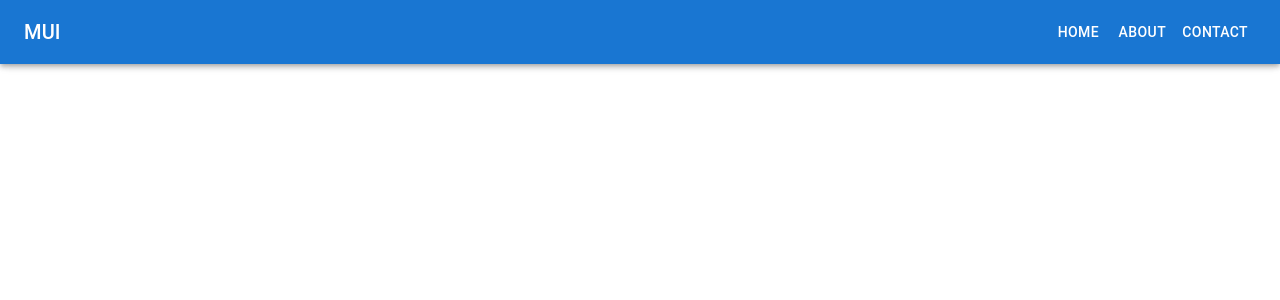
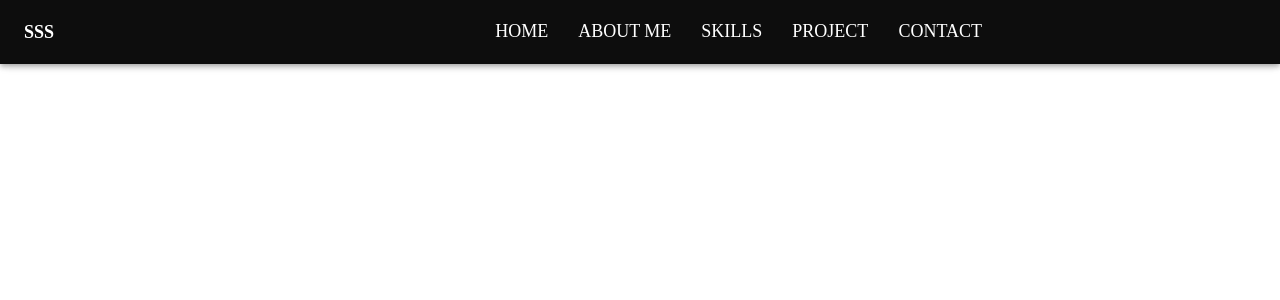
Before and after one commit to shubh435/shubh435.github.io, a React (Create React App) app: page / in a window 1280 px wide. Shown: the top 300 px of the page. Built offline with nearby package versions, Linux system fonts and the light colour scheme.

Commit message:
created and implemented custom theme

```diff
--- a/src/App.css
+++ b/src/App.css
@@ -1,38 +1 @@
-.App {
-  text-align: center;
-}
-
-.App-logo {
-  height: 40vmin;
-  pointer-events: none;
-}
-
-@media (prefers-reduced-motion: no-preference) {
-  .App-logo {
-    animation: App-logo-spin infinite 20s linear;
-  }
-}
-
-.App-header {
-  background-color: #282c34;
-  min-height: 100vh;
-  display: flex;
-  flex-direction: column;
-  align-items: center;
-  justify-content: center;
-  font-size: calc(10px + 2vmin);
-  color: white;
-}
-
-.App-link {
-  color: #61dafb;
-}
-
-@keyframes App-logo-spin {
-  from {
-    transform: rotate(0deg);
-  }
-  to {
-    transform: rotate(360deg);
-  }
-}
+@import url('https://fonts.googleapis.com/css2?family=Domine:wght@400;500;600;700&display=swap');
--- a/src/App.tsx
+++ b/src/App.tsx
@@ -1,12 +1,16 @@
+import { ThemeProvider } from "@mui/system";
 import React from "react";
 import { BrowserRouter } from "react-router-dom";
 
 import RouteToNavigate from "./routes";
+import theme from "./Theme/Theme";
 
 function App() {
   return (
     <BrowserRouter>
-      <RouteToNavigate />
+      <ThemeProvider theme={theme}>
+        <RouteToNavigate />
+      </ThemeProvider>
     </BrowserRouter>
   );
 }
--- /dev/null
+++ b/src/Theme/Theme.ts
@@ -0,0 +1,83 @@
+/** @format */
+
+import { createTheme } from "@mui/material/styles";
+
+const defaultTheme = createTheme({
+  typography: {
+    fontFamily: "Domine",
+    h1: {
+      fontSize: "26px",
+      fontWeight: 700,
+      fontFamily: "Domine",
+      fontStyle: "normal",
+    },
+    h2: {
+      fontFamily: "Domine",
+      fontSize: "22px",
+      fontWeight: 600,
+    },
+    h3: {
+      fontFamily: "Domine",
+      fontSize: "18px",
+      fontWeight: 500,
+    },
+    h4: {
+      fontFamily: "Domine",
+      fontSize: "16px",
+      fontWeight: 400,
+      LineHeight: "28px",
+    },
+    h5: {
+      fontFamily: "Domine",
+      fontSize: "14px",
+      fontWeight: 400,
+      LineHeight: "24px",
+    },
+    h6: {
+      fontFamily: "Montserrat Alternates",
+      fontSize: "12px",
+      fontWeight: 600,
+      LineHeight: "28px",
+    },
+    caption: {
+      fontFamily: "Fall in love",
+      fontWeight: 400,
+      lineHeight: "50px",
+      fontStyle: "normal",
+    },
+    button: {
+      fontFamily: "Domine",
+      fontSize: "18px",
+      fontWeight: 500,
+    },
+  },
+
+  palette: {
+    mode: "light",
+    primary: {
+      main: "#DF201F",
+      dark: "#161A1D",
+    },
+    secondary: {
+      main: "#94CD00",
+      dark: "#161A1D",
+    },
+    info: {
+      dark: "#A2A3A5",
+      main: "#161A1D",
+    },
+  },
+  breakpoints: {
+    values: {
+      xs: 0,
+      sm: 600,
+      md: 900,
+      lg: 1200,
+      xl: 1536,
+    },
+  },
+});
+const theme = {
+  ...defaultTheme,
+};
+export default theme;
--- a/src/components/Appbar.tsx
+++ b/src/components/Appbar.tsx
@@ -1,47 +1,60 @@
-import * as React from 'react';
-import AppBar from '@mui/material/AppBar';
-import Box from '@mui/material/Box';
-import Divider from '@mui/material/Divider';
-import Drawer from '@mui/material/Drawer';
-import IconButton from '@mui/material/IconButton';
-import List from '@mui/material/List';
-import ListItem from '@mui/material/ListItem';
-import ListItemButton from '@mui/material/ListItemButton';
-import ListItemText from '@mui/material/ListItemText';
-import MenuIcon from '@mui/icons-material/Menu';
-import Toolbar from '@mui/material/Toolbar';
-import Typography from '@mui/material/Typography';
-import Button from '@mui/material/Button';
+import * as React from "react";
+import AppBar from "@mui/material/AppBar";
+import Box from "@mui/material/Box";
+import Divider from "@mui/material/Divider";
+import Drawer from "@mui/material/Drawer";
+import IconButton from "@mui/material/IconButton";
+import List from "@mui/material/List";
+import ListItem from "@mui/material/ListItem";
+import ListItemButton from "@mui/material/ListItemButton";
+import ListItemText from "@mui/material/ListItemText";
+import MenuIcon from "@mui/icons-material/Menu";
+import Toolbar from "@mui/material/Toolbar";
+import Typography from "@mui/material/Typography";
+import Button from "@mui/material/Button";
+import { render } from "@testing-library/react";
 
-interface Props {
+interface DrawerAppBarProps {
   /**
    * Injected by the documentation to work in an iframe.
    * You won't need it on your project.
    */
   window?: () => Window;
 }
+interface DrawerAppBarState {
+  mobileOpen: boolean;
+}
 
 const drawerWidth = 240;
-const navItems = ['Home', 'About', 'Contact'];
+const navItems = ["Home", "About Me", "Skills", "Project", "Contact"];
 
-export default function DrawerAppBar(props: Props) {
-  const { window } = props;
-  const [mobileOpen, setMobileOpen] = React.useState(false);
+class DrawerAppBar extends React.PureComponent<
+  DrawerAppBarProps,
+  DrawerAppBarState
+> {
+  constructor(props: DrawerAppBarProps) {
+    super(props);
+    this.state = {
+      mobileOpen: false,
+    };
+  }
 
-  const handleDrawerToggle = () => {
-    setMobileOpen(!mobileOpen);
+  handleDrawerToggle = () => {
+    this.setState({
+      mobileOpen: !this.state.mobileOpen,
+    });
   };
 
-  const drawer = (
-    <Box onClick={handleDrawerToggle} sx={{ textAlign: 'center' }}>
+  drawer = (
+    <Box onClick={this.handleDrawerToggle} sx={{ textAlign: "center" }}>
       <Typography variant="h6" sx={{ my: 2 }}>
-        MUI
+        SSS
       </Typography>
       <Divider />
       <List>
         {navItems.map((item) => (
           <ListItem key={item} disablePadding>
-            <ListItemButton sx={{ textAlign: 'center' }}>
+            <ListItemButton sx={{ textAlign: "center" }}>
               <ListItemText primary={item} />
             </ListItemButton>
           </ListItem>
@@ -50,54 +63,71 @@ export default function DrawerAppBar(props: Props) {
     </Box>
   );
 
-  const container = window !== undefined ? () => window().document.body : undefined;
-
+  render() {
     return (
-    <Box sx={{ display: 'flex' }}>
-      <AppBar component="nav">
+      <Box sx={{ display: "flex" }}>
+        <AppBar sx={{ background: "#0d0d0d" }} component="nav">
           <Toolbar>
             <IconButton
               color="inherit"
               aria-label="open drawer"
               edge="start"
-            onClick={handleDrawerToggle}
-            sx={{ mr: 2, display: { sm: 'none' } }}
+              onClick={this.handleDrawerToggle}
+              sx={{ mr: 2, display: { sm: "none" } }}
             >
               <MenuIcon />
             </IconButton>
             <Typography
-            variant="h6"
+              variant="h1"
               component="div"
-            sx={{ flexGrow: 1, display: { xs: 'none', sm: 'block' } }}
+              sx={{
+                width: "18%",
+                fontSize: "18px",
+                display: { xs: "none", sm: "block" },
+              }}
             >
-            MUI
+              SSS
             </Typography>
-          <Box sx={{ display: { xs: 'none', sm: 'block' } }}>
+            <Box
+              sx={{
+                display: { xs: "none", sm: "flex" },
+                gap: "30px",
+                width: "80%",
+                justifyContent: "center",
+              }}
+            >
               {navItems.map((item) => (
-              <Button key={item} sx={{ color: '#fff' }}>
+                <Typography variant="button" key={item} sx={{ color: "#fff" }}>
                   {item}
-              </Button>
+                </Typography>
               ))}
             </Box>
           </Toolbar>
         </AppBar>
         <Box component="nav">
           <Drawer
-          container={container}
+            // container={this.container}
             variant="temporary"
-          open={mobileOpen}
-          onClose={handleDrawerToggle}
+            open={this.state.mobileOpen}
+            onClose={this.handleDrawerToggle}
             ModalProps={{
               keepMounted: true, // Better open performance on mobile.
             }}
             sx={{
-            display: { xs: 'block', sm: 'none' },
-            '& .MuiDrawer-paper': { boxSizing: 'border-box', width: drawerWidth },
+              display: { xs: "block", sm: "none" },
+              "& .MuiDrawer-paper": {
+                boxSizing: "border-box",
+                width: drawerWidth,
+                background: "#0d0d0d",
+              },
             }}
           >
-          {drawer}
+            {this.drawer}
           </Drawer>
         </Box>
       </Box>
     );
   }
+}
+
+export default DrawerAppBar;
```
Lines whose indentation alone changed are shown as unchanged.
